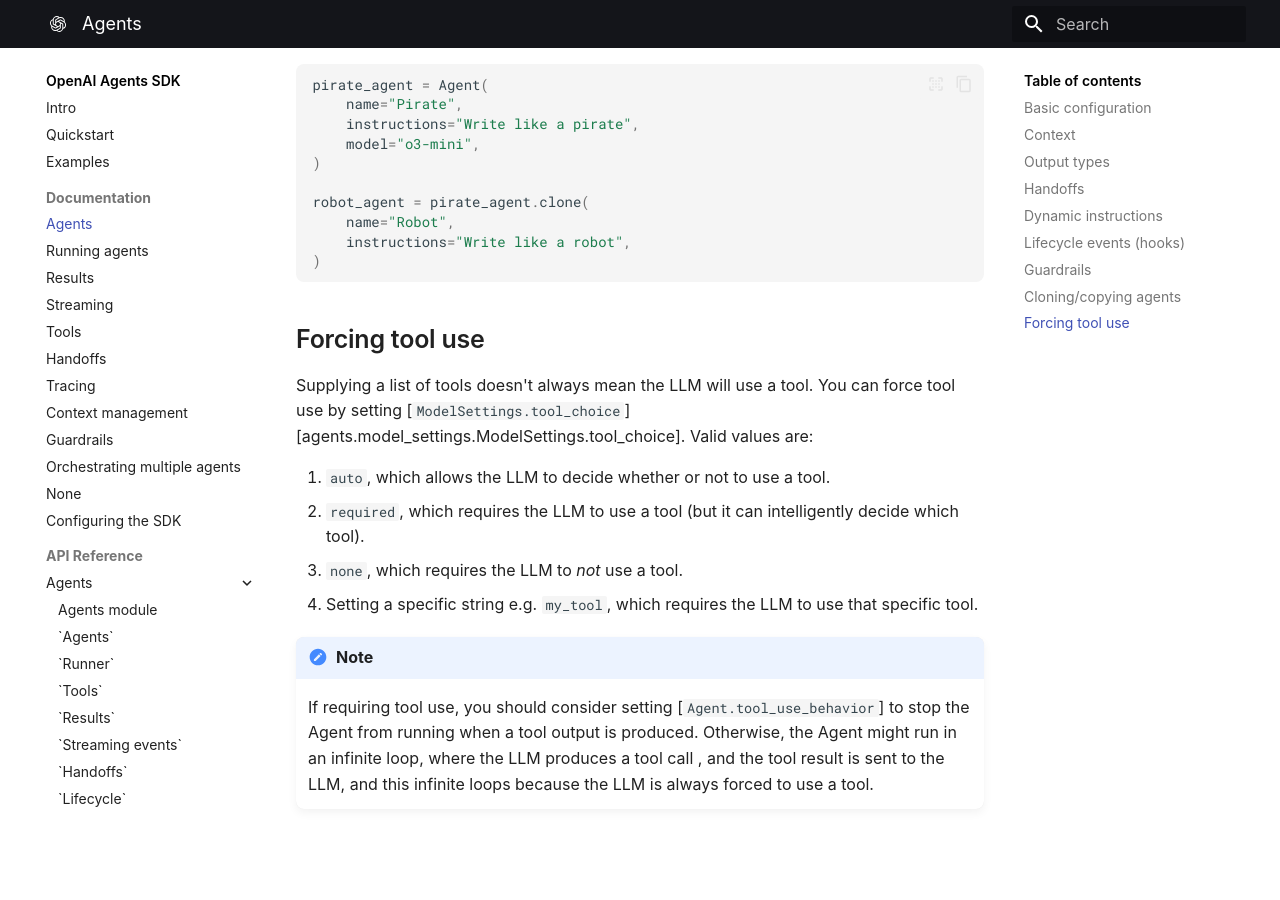
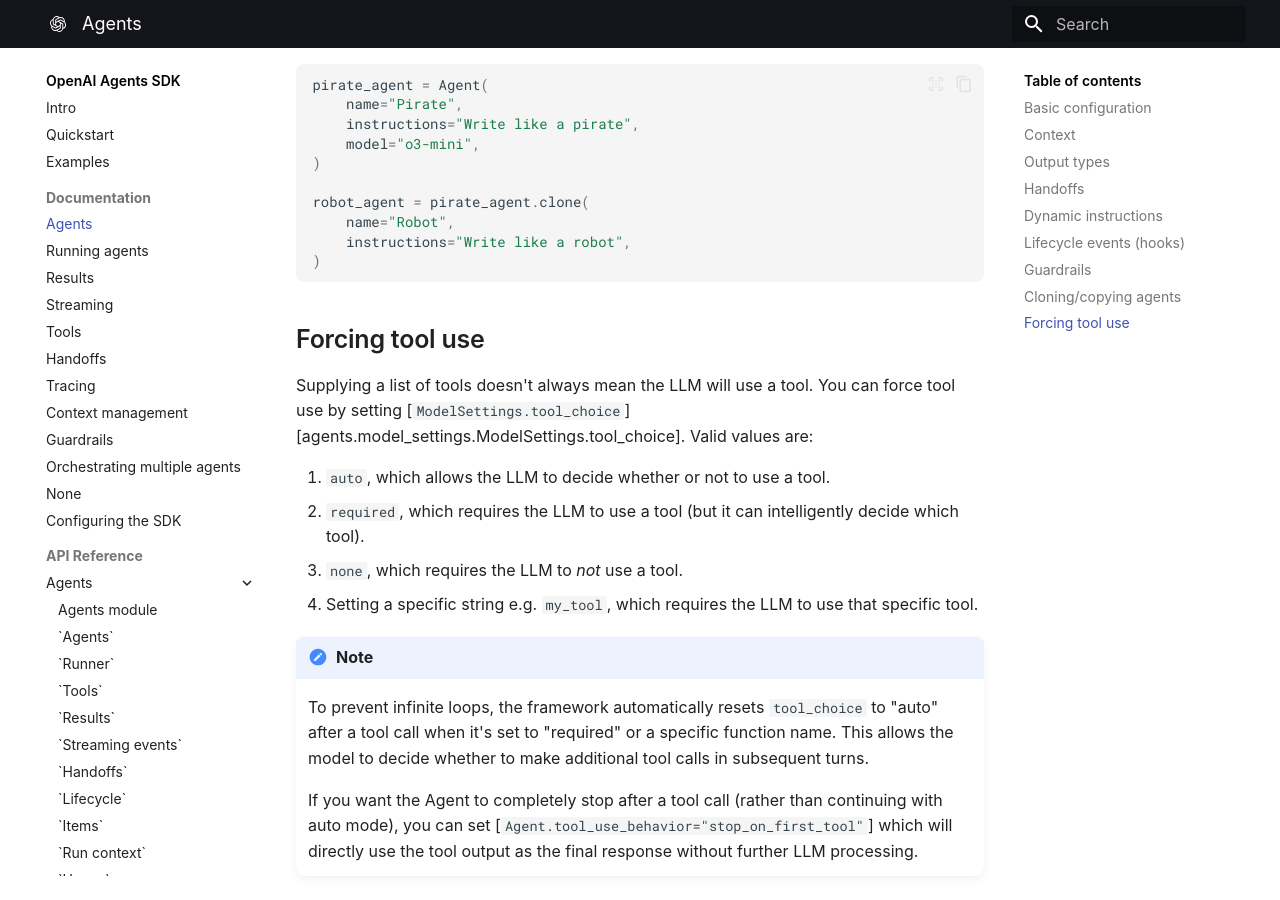
Before and after one commit to zain/openai-agents-python, an MkDocs documentation site: the page built from docs/agents.md, in a window 1280 px wide and 900 px high, scrolled down 3250 px. Built offline with MkDocs 1.6.1 and Material for MkDocs 9.7.7, drawn with Linux system fonts in a browser that asks for light colours; some web fonts are replaced; before the commit the page ends 4083 px from its top, so only the background shows below that.

Commit message:
Update documentation for tool_choice auto-reset feature

```diff
--- a/docs/agents.md
+++ b/docs/agents.md
@@ -142,4 +142,6 @@
 
 !!! note
 
-    If requiring tool use, you should consider setting [`Agent.tool_use_behavior`] to stop the Agent from running when a tool output is produced. Otherwise, the Agent might run in an infinite loop, where the LLM produces a tool call , and the tool result is sent to the LLM, and this infinite loops because the LLM is always forced to use a tool.
+    To prevent infinite loops, the framework automatically resets `tool_choice` to "auto" after a tool call when it's set to "required" or a specific function name. This allows the model to decide whether to make additional tool calls in subsequent turns.
+
+    If you want the Agent to completely stop after a tool call (rather than continuing with auto mode), you can set [`Agent.tool_use_behavior="stop_on_first_tool"`] which will directly use the tool output as the final response without further LLM processing.
```
